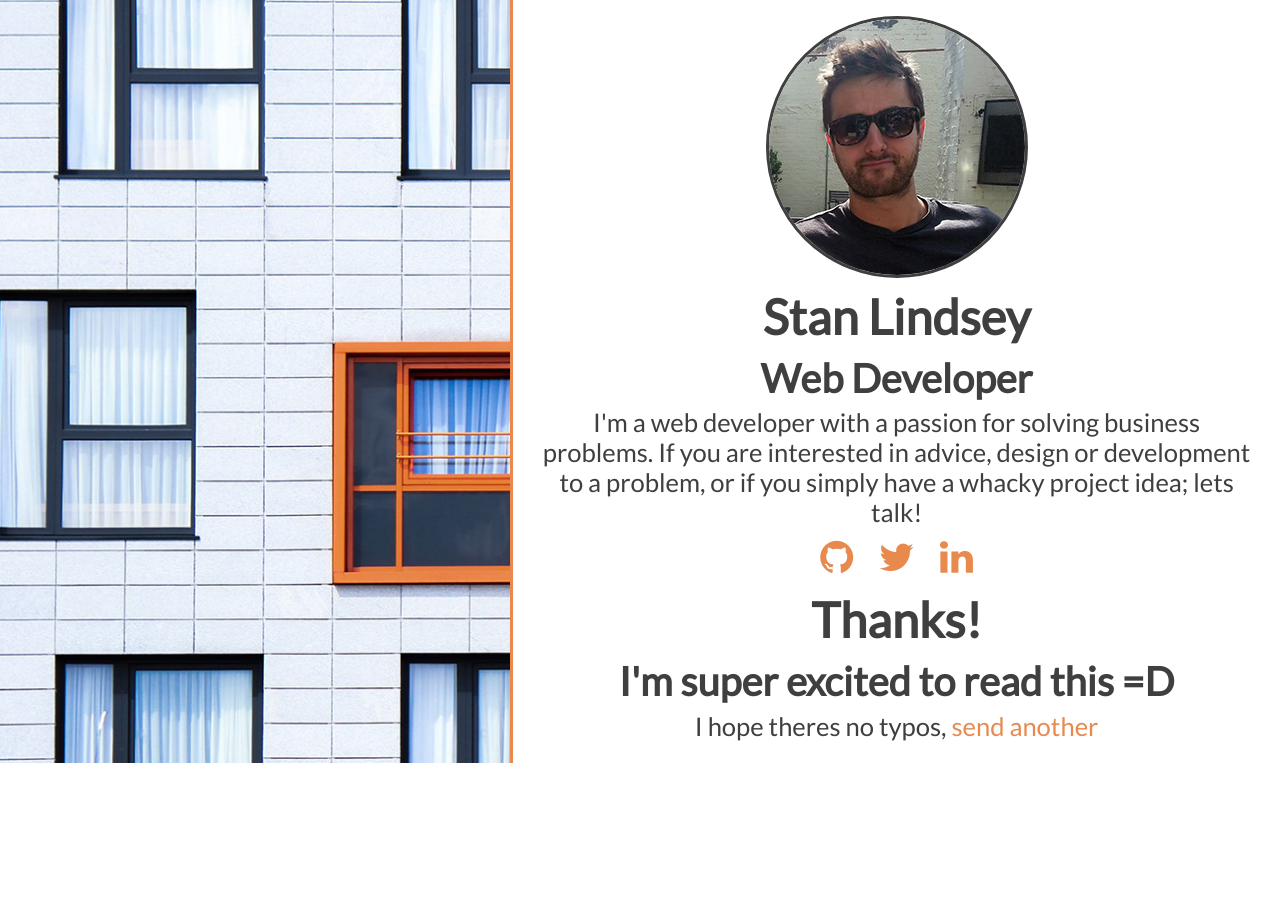
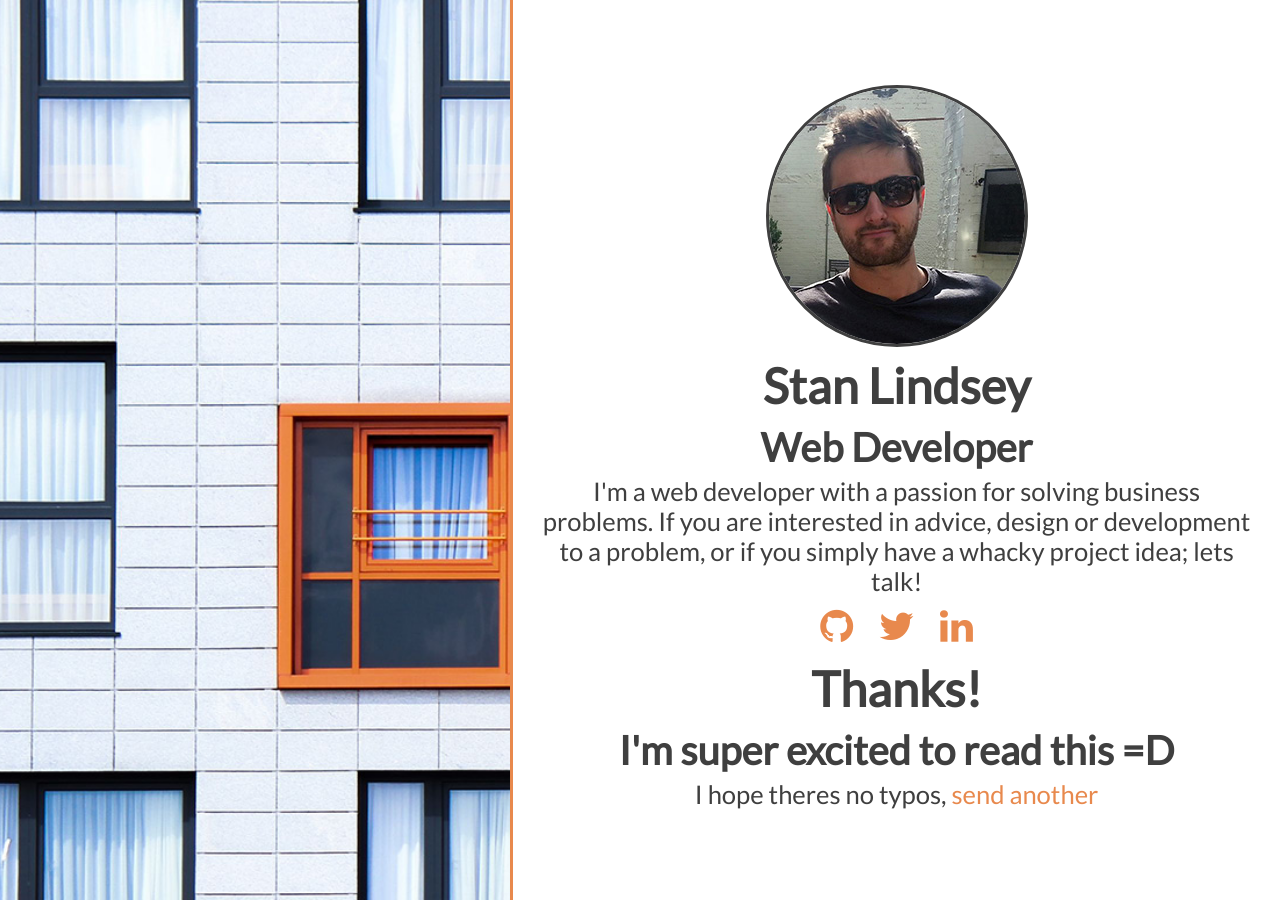
Before and after one commit to StanLindsey/stanlindsey.github.io, a Jekyll site: the page built from thanks.html, in a window 1280 px wide. Built offline with Jekyll 4.4.1, drawn with Linux system fonts in a browser that asks for light colours; nearby versions of some CDN libraries.

Commit message:
fix height stuff

```diff
--- a/css/main.scss
+++ b/css/main.scss
@@ -16,7 +16,6 @@ body {
   font-family: 'Lato', sans-serif;
   margin:0;
   color:$primary-dark-grey;
-  height:100%;
 }
 
 .container {
@@ -24,8 +23,7 @@ body {
   justify-content: center;
   flex-wrap: nowrap;
   width:100%;
-  min-height:100%;
-  // margin-top: 5vmin;
+  min-height:100vh;
 }
 
 .pretty-main {
```
